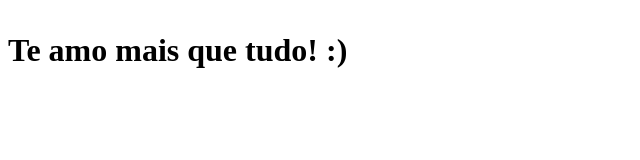
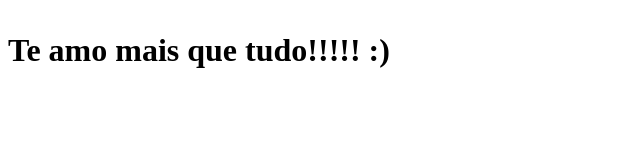
Before and after one commit to zumpchiat/tabnews, a Next.js app: page /marcia in a window 1280 px wide. Shown: the top 160 px of the page, without its empty margins (0-640 px from the left). Built offline with nearby package versions, Linux system fonts and the light colour scheme.

Commit message:
Modificação h1 teste  tag

```diff
--- a/pages/marcia.js
+++ b/pages/marcia.js
@@ -1,5 +1,5 @@
 function Home() {
-    return <h1><p> Te amo mais que tudo! :)</p></h1>
+    return <h1><p> Te amo mais que tudo!!!!! :)</p></h1>
 }
 
 export default Home;
```
